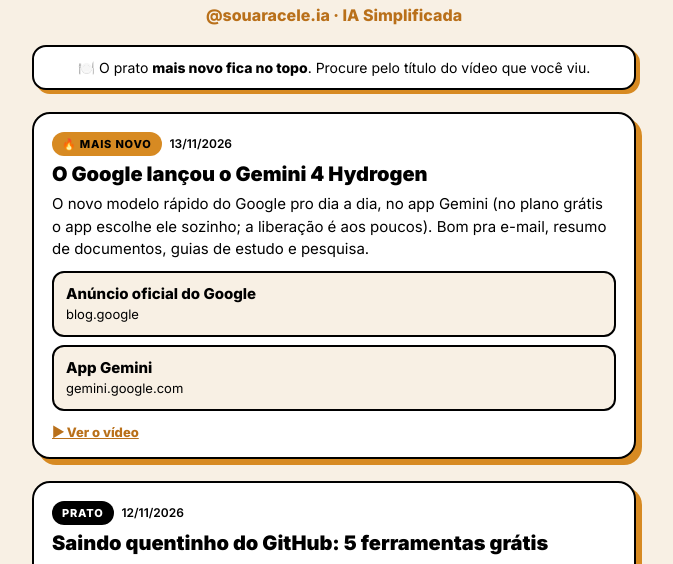
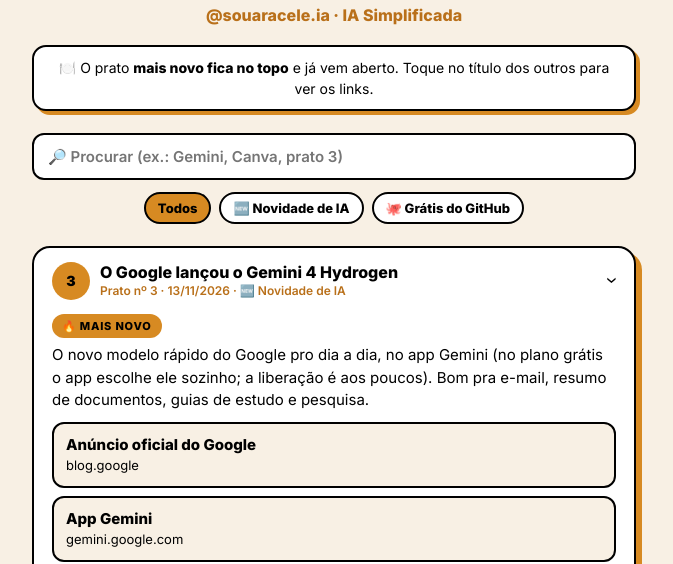
Before and after one commit to aracelesilva/cardapio-quentinho, a plain HTML site: page index.html in a window 1280 px wide. Shown: the part 239-803 px from the top of the page, without its empty margins (306-979 px from the left). Drawn offline with Linux system fonts and the light colour scheme.

Commit message:
Cardápio v2: busca, números e etiquetas

```diff
--- a/index.html
+++ b/index.html
@@ -32,6 +32,22 @@
   .links a small{display:block;font-weight:400;font-size:13px}
   .links a:active,.links a:hover{background:var(--amb)}
   .video{font-size:13px;font-weight:700;color:var(--amb2)}
+  .busca{width:100%;margin:16px 0 8px;padding:12px 14px;border:2px solid var(--preto);border-radius:12px;font:600 15px Inter,system-ui,sans-serif;background:var(--branco)}
+  .busca:focus{outline:3px solid var(--amb)}
+  .chips{display:flex;gap:8px;flex-wrap:wrap;justify-content:center;margin:4px 0 6px}
+  .chip{border:2px solid var(--preto);background:var(--branco);border-radius:99px;padding:6px 12px;font:700 13px Inter,system-ui,sans-serif;cursor:pointer;color:var(--preto)}
+  .chip.on{background:var(--amb)}
+  details.prato{padding:0}
+  details.prato summary{list-style:none;cursor:pointer;padding:14px 18px;display:flex;gap:10px;align-items:center}
+  details.prato summary::-webkit-details-marker{display:none}
+  details.prato summary .num{flex:0 0 auto;background:var(--preto);color:var(--branco);font-weight:900;border-radius:50%;width:38px;height:38px;display:flex;align-items:center;justify-content:center;font-size:14px}
+  details.prato summary .tit{flex:1;font-weight:800;font-size:16px;line-height:1.3}
+  details.prato summary .tit small{display:block;font-weight:600;font-size:12px;color:var(--amb2)}
+  details.prato summary .seta{font-size:18px;transition:transform .2s}
+  details.prato[open] summary .seta{transform:rotate(90deg)}
+  details.prato[open] summary .num{background:var(--amb);color:var(--preto)}
+  .corpo{padding:0 18px 14px}
+  .vazio{text-align:center;font-weight:700;margin:24px 0;display:none}
   footer{text-align:center;font-size:13px;margin-top:30px}
   footer b{color:var(--amb2)}
 </style>
@@ -43,10 +59,13 @@
     <h1>Cardápio do <span>Quentinho</span> ☕</h1>
     <p class="sub">Todos os links dos meus vídeos, num lugar só.</p>
     <a class="handle" href="https://www.instagram.com/souaracele.ia/">@souaracele.ia · IA Simplificada</a>
-    <div class="dica">🍽️ O prato <b>mais novo fica no topo</b>. Procure pelo título do vídeo que você viu.</div>
+    <div class="dica">🍽️ O prato <b>mais novo fica no topo</b> e já vem aberto. Toque no título dos outros para ver os links.</div>
+    <input class="busca" id="busca" type="search" placeholder="🔎 Procurar (ex.: Gemini, Canva, prato 3)" aria-label="Procurar prato">
+    <div class="chips" id="chips"></div>
   </header>
 
   <main id="pratos"></main>
+  <p class="vazio" id="vazio">Nenhum prato com essa busca 😕 Tente outra palavra.</p>
 
   <footer>Gostou do prato? Me segue em <b>@souaracele.ia</b> que amanhã tem mais 🧡</footer>
 </div>
@@ -56,6 +75,7 @@
 const PRATOS = [
   {
     data: "13/11/2026",
+    tipo: "novidade",
     titulo: "O Google lançou o Gemini 4 Hydrogen",
     resumo: "O novo modelo rápido do Google pro dia a dia, no app Gemini (no plano grátis o app escolhe ele sozinho; a liberação é aos poucos). Bom pra e-mail, resumo de documentos, guias de estudo e pesquisa.",
     video: "https://www.instagram.com/reel/DfrZvMmP9c6/",
@@ -67,6 +87,7 @@ const PRATOS = [
 ,
   {
     data: "12/11/2026",
+    tipo: "github",
     titulo: "Saindo quentinho do GitHub: 5 ferramentas grátis",
     resumo: "Cinco projetos grátis e de código aberto que fazem o trabalho de app pago.",
     video: "https://www.instagram.com/reel/DfqCFEav_pu/",
@@ -80,6 +101,7 @@ const PRATOS = [
   },
   {
     data: "12/11/2026",
+    tipo: "novidade",
     titulo: "O Claude agora entra na sua reunião",
     resumo: "O Claude Meetings entra na chamada do Google Meet, acompanha a conversa, monta o plano e deixa anotações e tarefas prontas. Em teste (beta) nos planos Team e Enterprise. Junto vieram o Claude Sheets (planilhas) e o Claude Whiteboards (quadro para planejar em equipe), em beta nos planos pagos.",
     video: "https://www.instagram.com/reel/DfpAwScxLII/",
@@ -90,27 +112,88 @@ const PRATOS = [
   }
 ];
 
+const TIPOS = {
+  novidade: "🆕 Novidade de IA",
+  github: "🐙 Grátis do GitHub",
+  video: "🎬 Vídeo",
+  ferramenta: "🛠️ Ferramenta"
+};
 const el = document.getElementById("pratos");
+const total = PRATOS.length;
+let filtro = "";
+const tira = t => t.normalize("NFD").replace(/[\u0300-\u036f]/g, "").toLowerCase();
+
 PRATOS.forEach((p, i) => {
-  const art = document.createElement("article");
-  art.className = "prato";
-  art.innerHTML = `
-    <div class="topo">${i === 0 ? '<span class="tag novo">🔥 Mais novo</span>' : '<span class="tag">Prato</span>'}<span class="data">${p.data}</span></div>
-    <h2></h2><p></p><ul class="links"></ul>
-    ${p.video ? `<a class="video" href="${p.video}" target="_blank" rel="noopener">▶ Ver o vídeo</a>` : ""}`;
-  art.querySelector("h2").textContent = p.titulo;
-  art.querySelector("p").textContent = p.resumo;
-  const ul = art.querySelector("ul");
+  p.num = total - i;               // o primeiro vídeo é o prato nº 1
+  const d = document.createElement("details");
+  d.className = "prato";
+  d.id = "prato-" + p.num;
+  if (i === 0) d.open = true;
+  d.innerHTML = `<summary><span class="num"></span><span class="tit"></span><span class="seta">›</span></summary>
+    <div class="corpo"><div class="topo"></div><p></p><ul class="links"></ul></div>`;
+  d.querySelector(".num").textContent = p.num;
+  const tit = d.querySelector(".tit");
+  tit.textContent = p.titulo;
+  const sm = document.createElement("small");
+  sm.textContent = "Prato nº " + p.num + " · " + p.data + (TIPOS[p.tipo] ? " · " + TIPOS[p.tipo] : "");
+  tit.appendChild(sm);
+  if (i === 0) d.querySelector(".topo").innerHTML = '<span class="tag novo">🔥 Mais novo</span>';
+  d.querySelector("p").textContent = p.resumo;
+  const ul = d.querySelector("ul");
   p.links.forEach(([nome, url, extra]) => {
     const li = document.createElement("li");
     const a = document.createElement("a");
     a.href = url; a.target = "_blank"; a.rel = "noopener";
     a.textContent = nome;
-    const s = document.createElement("small"); s.textContent = extra || new URL(url).hostname.replace(/^www\./,"") + (url.includes("github.com") ? new URL(url).pathname : "");
+    const s = document.createElement("small");
+    s.textContent = extra || new URL(url).hostname.replace(/^www\./, "") + (url.includes("github.com") ? new URL(url).pathname : "");
     a.appendChild(s); li.appendChild(a); ul.appendChild(li);
   });
-  el.appendChild(art);
+  if (p.video) {
+    const v = document.createElement("a");
+    v.className = "video"; v.href = p.video; v.target = "_blank"; v.rel = "noopener";
+    v.textContent = "▶ Ver o vídeo";
+    d.querySelector(".corpo").appendChild(v);
+  }
+  p.texto = tira([p.titulo, p.resumo, "prato " + p.num, TIPOS[p.tipo] || "", ...p.links.map(l => l.join(" "))].join(" "));
+  p.el = d;
+  el.appendChild(d);
 });
+
+// etiquetas (só as que têm prato)
+const chips = document.getElementById("chips");
+const usados = Object.keys(TIPOS).filter(t => PRATOS.some(p => p.tipo === t));
+["", ...usados].forEach(t => {
+  const b = document.createElement("button");
+  b.className = "chip" + (t === "" ? " on" : "");
+  b.textContent = t === "" ? "Todos" : TIPOS[t];
+  b.onclick = () => {
+    filtro = t;
+    chips.querySelectorAll(".chip").forEach(c => c.classList.toggle("on", c === b));
+    aplicar();
+  };
+  chips.appendChild(b);
+});
+
+const busca = document.getElementById("busca");
+function aplicar() {
+  const q = tira(busca.value.trim());
+  let n = 0;
+  PRATOS.forEach(p => {
+    const ok = (!filtro || p.tipo === filtro) && (!q || q.split(/\s+/).every(w => p.texto.includes(w)));
+    p.el.style.display = ok ? "" : "none";
+    if (ok) n++;
+    if (q && ok) p.el.open = true;
+  });
+  document.getElementById("vazio").style.display = n ? "none" : "block";
+}
+busca.addEventListener("input", aplicar);
+
+// link direto para um prato: ...#prato-3
+if (location.hash.startsWith("#prato-")) {
+  const alvo = document.querySelector(location.hash);
+  if (alvo) { alvo.open = true; alvo.scrollIntoView(); }
+}
 </script>
 </body>
 </html>
```
